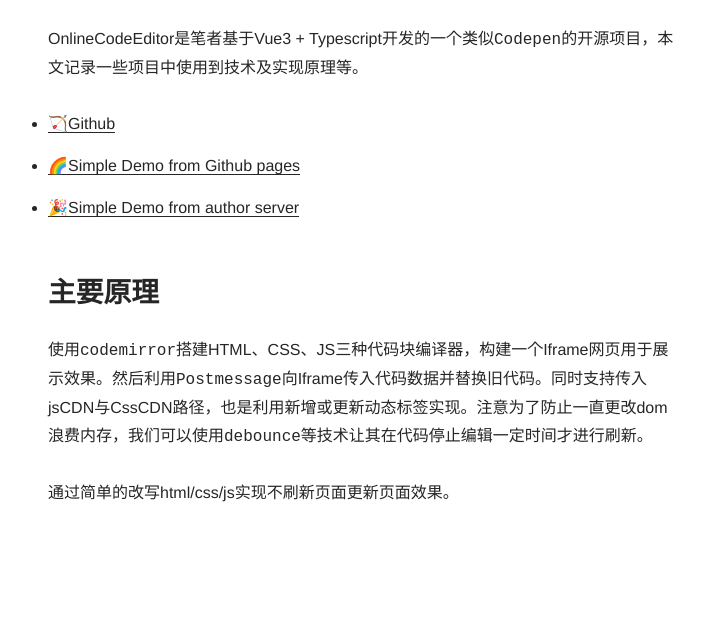
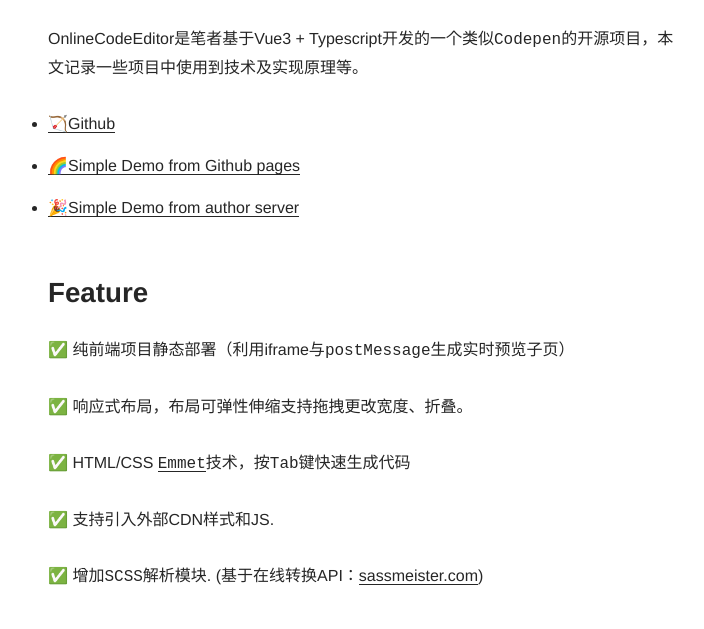
Before and after one commit to leon-kfd/gatsby-blog, a Gatsby site: page /record-for-online-code-editor/ in a window 1280 px wide. Shown: the part 171-800 px from the top of the page, without its empty margins (277-981 px from the left). Built offline with nearby package versions, Linux system fonts and the light colour scheme; Gatsby itself is replaced by a stand-in of ours; some packages are replaced by stand-ins of ours.

Commit message:
feat: change online-code-editor

````diff
--- a/content/blog/record-for-online-code-editor/index.md
+++ b/content/blog/record-for-online-code-editor/index.md
@@ -11,9 +11,21 @@
 + <a href="https://leon-kfd.github.io/OnlineCodeEditor/#/" target="_blank">🌈Simple Demo from Github pages</a>
 + <a href="https://kongfandong.cn/coder/" target="_blank">🎉Simple Demo from author server</a>
 
+## Feature
+✅ 纯前端项目静态部署（利用iframe与`postMessage`生成实时预览子页）
+
+✅ 响应式布局，布局可弹性伸缩支持拖拽更改宽度、折叠。
+
+✅ HTML/CSS <a href="https://docs.emmet.io/" target="_blank">`Emmet`</a>技术，按`Tab`键快速生成代码
+
+✅ 支持引入外部CDN样式和JS.
+
+✅ 增加`SCSS`解析模块. (基于在线转换API：<a href="https://sassmeister.com" target="_blank">sassmeister.com</a>)
+
+
 ## 主要原理
 
-使用`codemirror`搭建HTML、CSS、JS三种代码块编译器，构建一个Iframe网页用于展示效果。然后利用`Postmessage`向Iframe传入代码数据并替换旧代码。同时支持传入jsCDN与CssCDN路径，也是利用新增或更新动态标签实现。注意为了防止一直更改dom浪费内存，我们可以使用`debounce`等技术让其在代码停止编辑一定时间才进行刷新。
+使用`codemirror`搭建HTML、CSS、JS三种代码块编译器，构建一个Iframe网页用于展示效果。然后利用`Postmessage`向Iframe传入代码数据并替换旧代码。同时支持传入jsCDN与CssCDN路径，也是利用新增或更新动态标签实现。注意为了防止一直更改dom浪费内存，我们可以使用`debounce`防抖等让其在代码停止编辑一定时间才进行刷新。
 
 通过简单的改写html/css/js实现不刷新页面更新页面效果。
 ```js
@@ -91,7 +103,12 @@
 }
 ```
 
-## 支持SASS
+当我们输入完关键词后，按`Tab`键时可快速匹配到相应代码块，当前支持`html`与`css`的速写。
+
+![Emmet](./emmet.gif)
+
+
+## 支持编写SASS代码
 
 项目中支持切换到SCSS预编译器编写CSS。
 
````
Also changed, not shown: content/blog/record-for-online-code-editor/emmet.gif (added).
